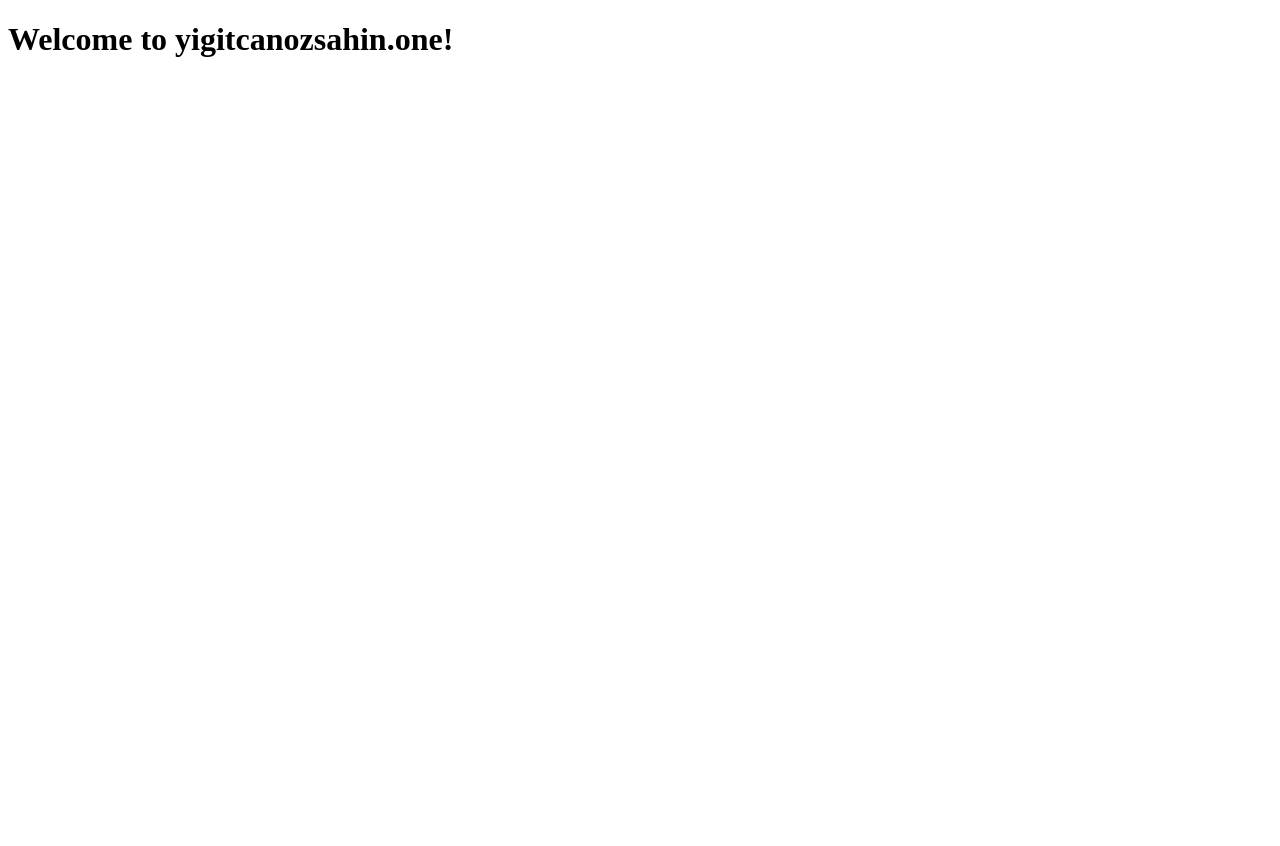
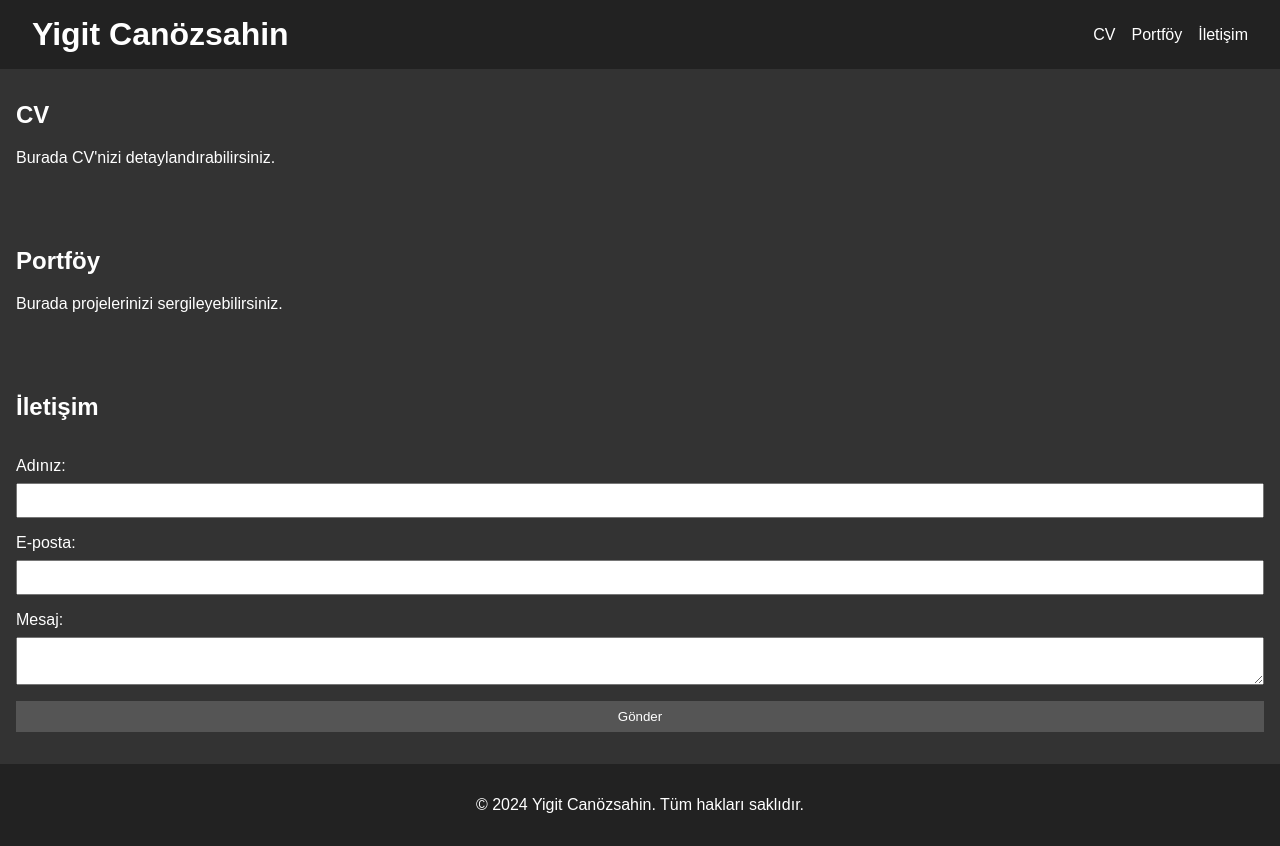
Before and after one commit to Yigitcanozsahin/yigitcanozsahin.one, a plain HTML site: page index.html in a window 1280 px wide. Before the commit the page ends 800 px from the top, so only its background shows below. Drawn offline with Linux system fonts and the light colour scheme.

Commit message:
Initial commid

```diff
--- a/index.html
+++ b/index.html
@@ -3,9 +3,61 @@
 <head>
     <meta charset="UTF-8">
     <meta name="viewport" content="width=device-width, initial-scale=1.0">
-    <title>Document</title>
+    <title>My CV & Portfolio</title>
+    <link rel="stylesheet" href="styles.css">
 </head>
 <body>
-    <h1>Welcome to yigitcanozsahin.one!</h1>
+    <header>
+        <div class="container">
+            <h1>Yigit Canözsahin</h1>
+            <nav>
+                <ul>
+                    <li><a href="#about">CV</a></li>
+                    <li><a href="#portfolio">Portföy</a></li>
+                    <li><a href="#contact">İletişim</a></li>
+                </ul>
+            </nav>
+        </div>
+    </header>
+
+    <section id="about">
+        <div class="container">
+            <h2>CV</h2>
+            <p>Burada CV'nizi detaylandırabilirsiniz.</p>
+            <!-- CV içeriği -->
+        </div>
+    </section>
+
+    <section id="portfolio">
+        <div class="container">
+            <h2>Portföy</h2>
+            <p>Burada projelerinizi sergileyebilirsiniz.</p>
+            <!-- Portföy içeriği -->
+        </div>
+    </section>
+
+    <section id="contact">
+        <div class="container">
+            <h2>İletişim</h2>
+            <form action="#" method="post">
+                <label for="name">Adınız:</label>
+                <input type="text" id="name" name="name" required>
+
+                <label for="email">E-posta:</label>
+                <input type="email" id="email" name="email" required>
+
+                <label for="message">Mesaj:</label>
+                <textarea id="message" name="message" required></textarea>
+
+                <button type="submit">Gönder</button>
+            </form>
+        </div>
+    </section>
+
+    <footer>
+        <div class="container">
+            <p>&copy; 2024 Yigit Canözsahin. Tüm hakları saklıdır.</p>
+        </div>
+    </footer>
 </body>
 </html>
--- /dev/null
+++ b/styles.css
@@ -0,0 +1,84 @@
+/* styles.css */
+
+body {
+    font-family: Arial, sans-serif;
+    color: #fff;
+    background-color: #333;
+    margin: 0;
+    padding: 0;
+}
+
+header {
+    background-color: #222;
+    padding: 1rem 0;
+    color: #fff;
+}
+
+header .container {
+    display: flex;
+    justify-content: space-between;
+    align-items: center;
+    padding: 0 2rem;
+}
+
+header h1 {
+    margin: 0;
+}
+
+nav ul {
+    list-style: none;
+    margin: 0;
+    padding: 0;
+    display: flex;
+}
+
+nav ul li {
+    margin-left: 1rem;
+}
+
+nav ul li a {
+    color: #fff;
+    text-decoration: none;
+}
+
+section {
+    padding: 2rem 1rem;
+}
+
+section h2 {
+    margin-top: 0;
+}
+
+form {
+    display: flex;
+    flex-direction: column;
+}
+
+form label {
+    margin-top: 1rem;
+}
+
+form input, form textarea {
+    padding: 0.5rem;
+    margin-top: 0.5rem;
+}
+
+form button {
+    margin-top: 1rem;
+    padding: 0.5rem;
+    background-color: #555;
+    border: none;
+    color: #fff;
+    cursor: pointer;
+}
+
+form button:hover {
+    background-color: #666;
+}
+
+footer {
+    background-color: #222;
+    padding: 1rem 0;
+    text-align: center;
+    color: #fff;
+}
```
